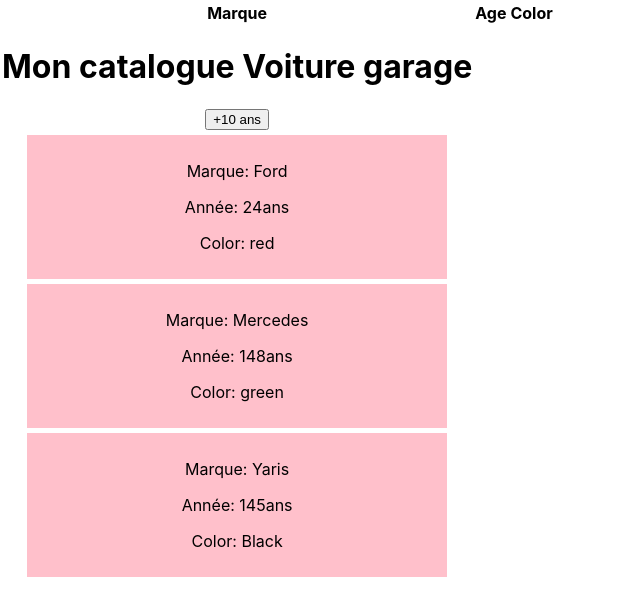
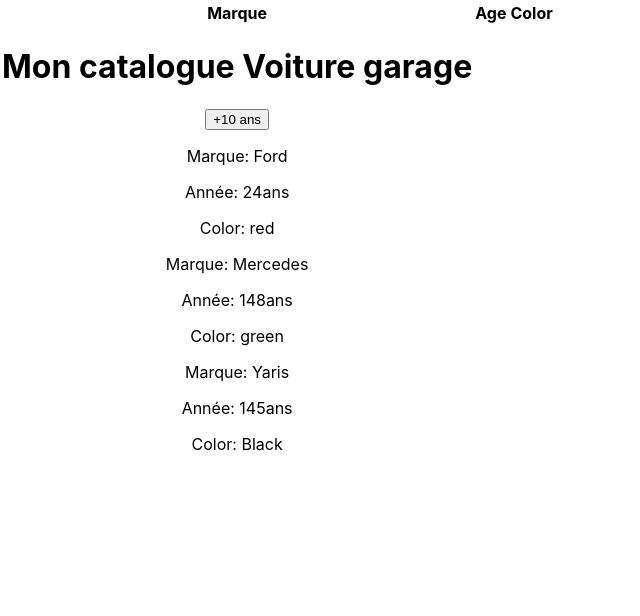
Before and after one commit to abdoulkarim22/React-js-Initiale, a React (Create React App) app in the folder react-js-initiale/: page / in a window 1280 px wide. Shown: the top 616 px of the page, without its empty margins (0-640 px from the left). Built offline with nearby package versions, Linux system fonts and the light colour scheme.

Commit message:
remove div className

```diff
--- a/react-js-initiale/src/components/Cars.jsx
+++ b/react-js-initiale/src/components/Cars.jsx
@@ -8,12 +8,11 @@
 if (children) {
     return(
         <>
-           <div className="cars">
+
             <p>Marque: {children}</p>
             <p>Année: {year}</p>
             <p>Color: {color}</p>
 
-            </div>
         </>
        )
 
```
